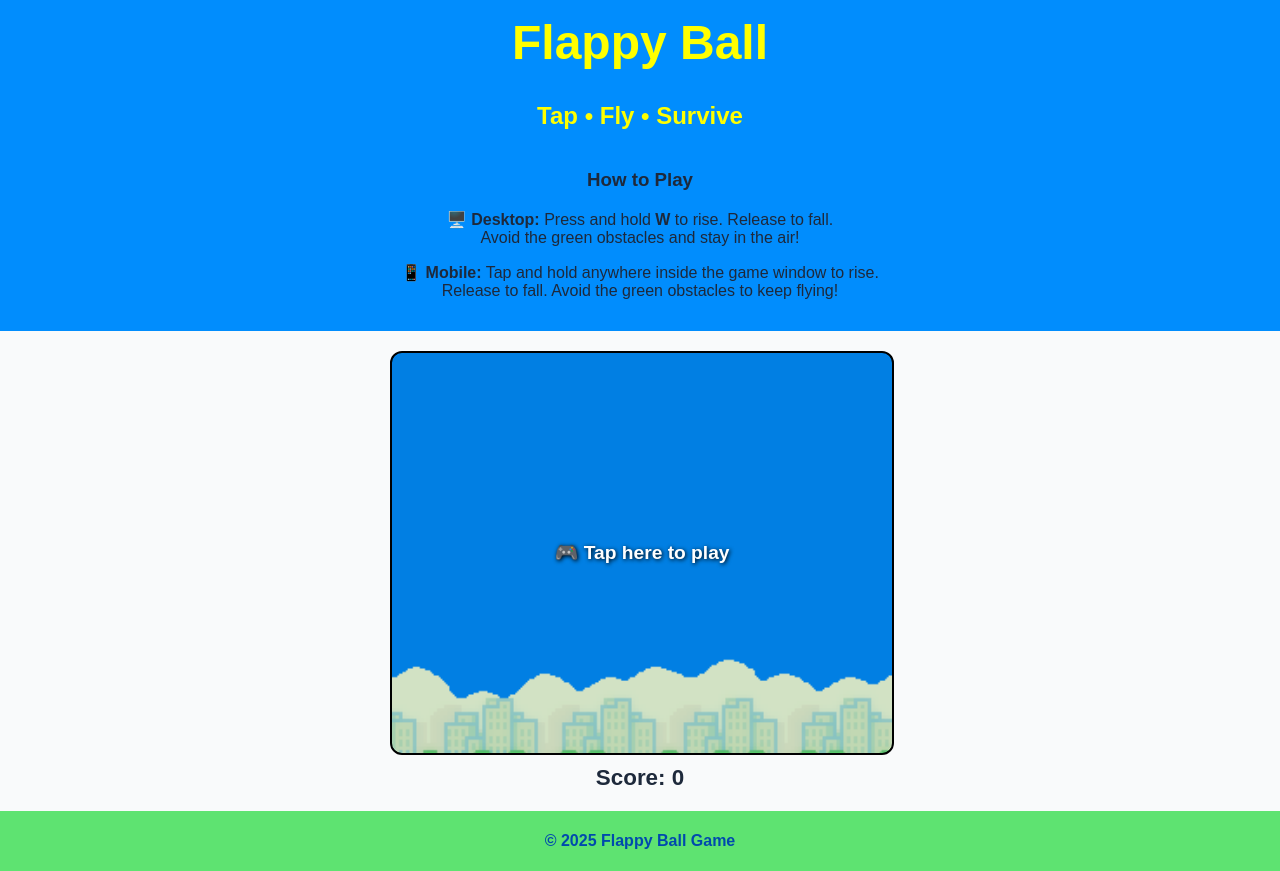
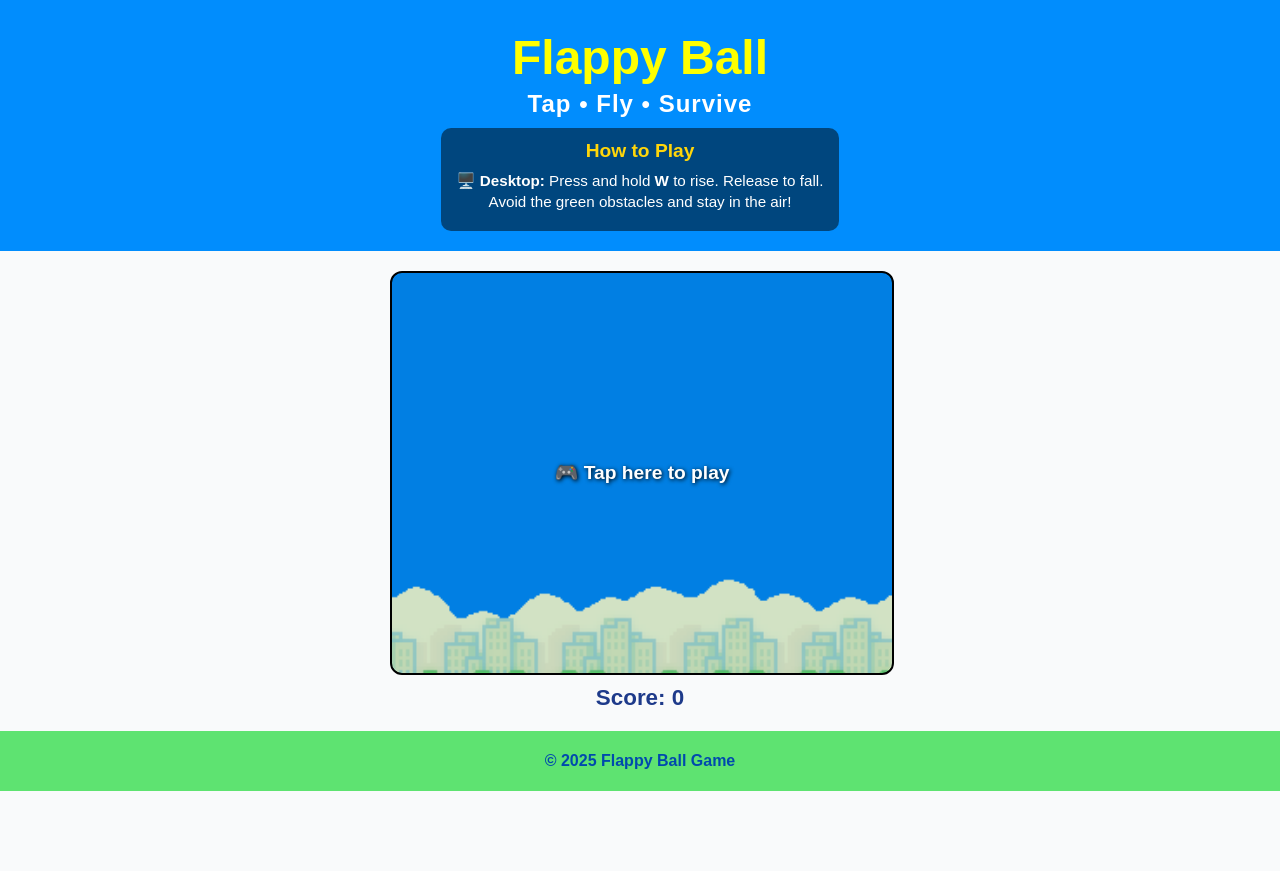
Before and after one commit to SuhaybDahir/bouncing-ball-deployment, a plain HTML site: page index.html in a window 1280 px wide. After the commit the page ends 800 px from the top, so only its background shows below. Drawn offline with Linux system fonts and the light colour scheme.

Commit message:
Update assign4.css

```diff
--- a/assign4.css
+++ b/assign4.css
@@ -12,32 +12,53 @@ html, body {
   overflow-x: hidden;
 }
 
-h1, h2 {
-  color: yellow;
-  margin-top: 0;
-}
 h1 {
   font-family: Chalkduster, fantasy;
   font-size: 3em;
+  color: yellow;
+  margin: 10px 0 5px;
+}
+
+h2 {
+  font-size: 1.5em;
+  color: #fff;
+  margin: 0;
+  letter-spacing: 1px;
 }
 
 header {
   background: url(headerBackground.png) center/cover;
+  color: yellow;
   display: flex;
   flex-direction: column;
   align-items: center;
   justify-content: center;
-  padding: 15px;
+  padding: 20px;
 }
 
-header ul {
-  list-style: none;
-  padding: 0;
-  margin: 0;
+.instructions {
+  background: rgba(0, 0, 0, 0.5);
+  color: #fff;
+  padding: 12px 16px;
+  border-radius: 10px;
+  margin-top: 10px;
+  max-width: 500px;
 }
-header ul li {
-  color: yellow;
-  margin: 3px 0;
+.instructions h3 {
+  margin: 0 0 8px;
+  color: #ffd60a;
+  font-size: 1.2em;
+}
+.instructions p {
+  margin: 6px 0;
+  font-size: 0.95em;
+  line-height: 1.4em;
+}
+@media (min-width: 600px) {
+  .mobile { display: none; }
+}
+@media (max-width: 599px) {
+  .desktop { display: none; }
 }
 
 main {
@@ -62,10 +83,10 @@ main {
 #gameArea {
   width: 100%;
   height: 100%;
-  pointer-events: none; /* lets overlay capture touches */
+  pointer-events: none; /* overlay gets touch */
 }
 
-/* ✅ Tap Zone Overlay */
+/* ✅ Tap Zone */
 #interactionWindow {
   position: absolute;
   inset: 0;
@@ -95,6 +116,7 @@ main {
   font-size: 1.4em;
   margin-top: 10px;
   font-weight: bold;
+  color: #1e3a8a;
 }
 
 footer {
@@ -106,4 +128,5 @@ footer p {
   color: #004aad;
   font-weight: bold;
   line-height: 60px;
+  margin: 0;
 }
```
